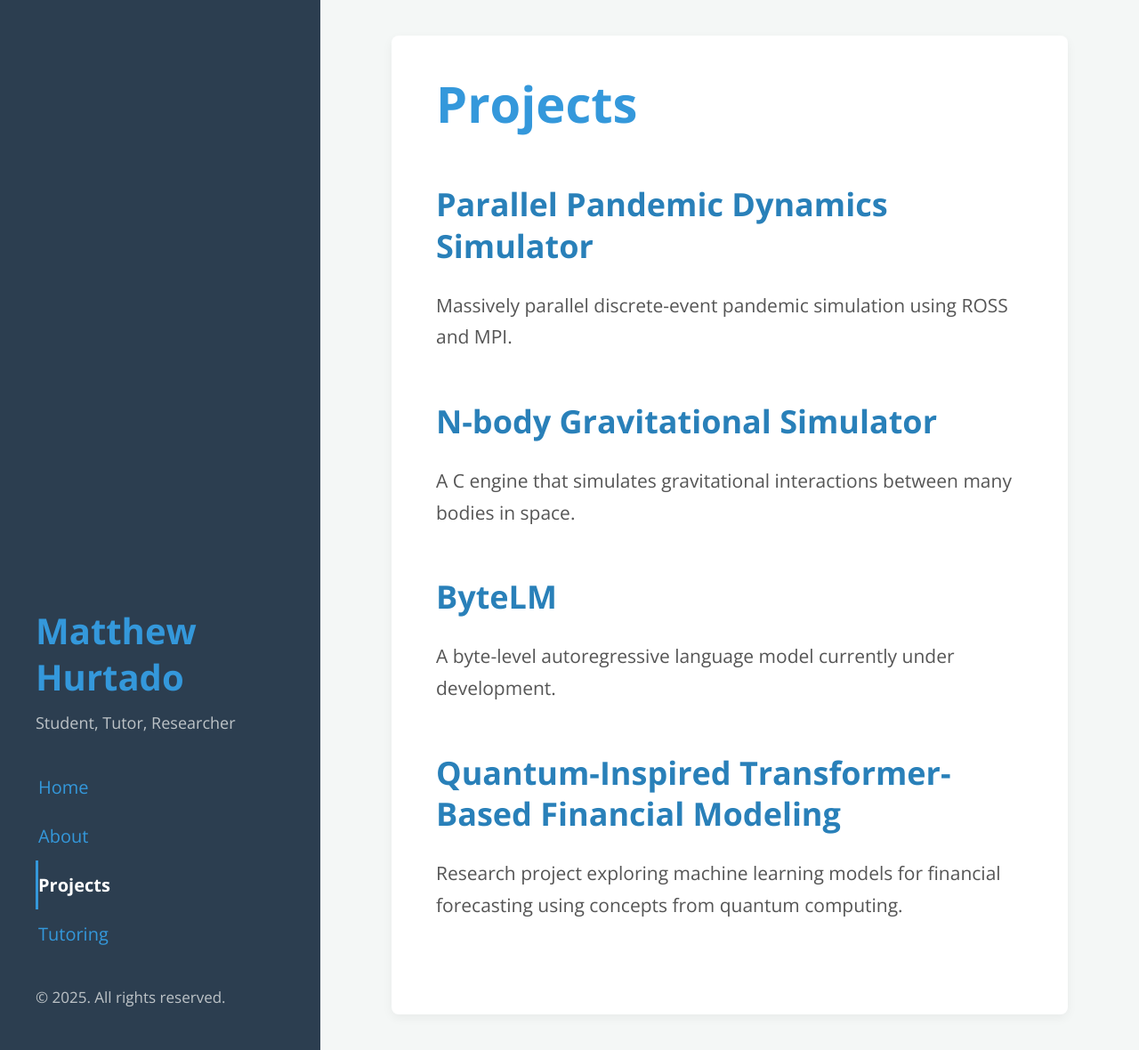
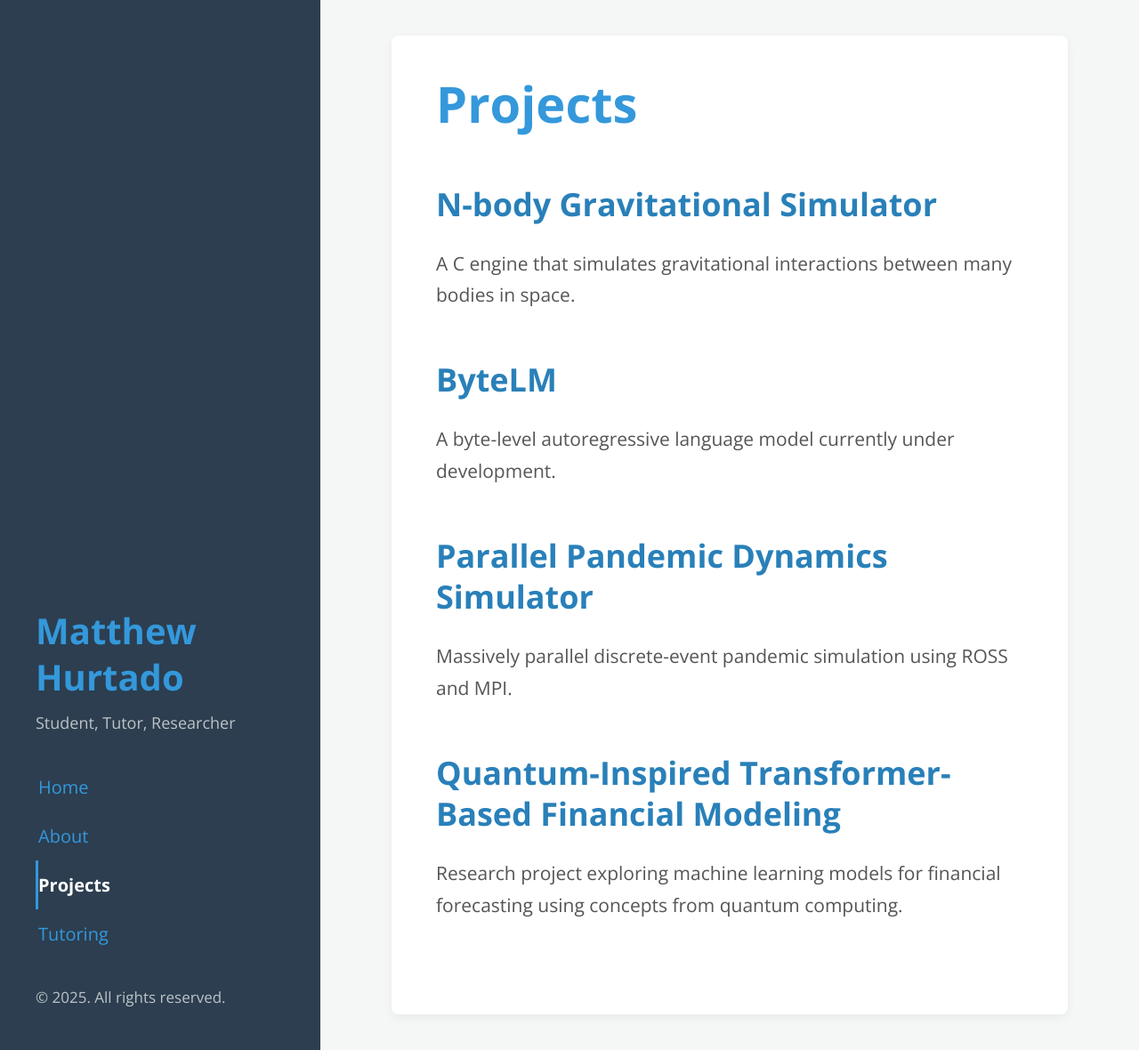
Before and after one commit to mehurtado/mehurtado.github.io, a Jekyll site: the page built from projects.md, in a window 1280 px wide and 1180 px high. Shown: the whole window at 89% size. Built offline with Jekyll 4.4.1, drawn with Linux system fonts in a browser that asks for light colours; part of the change alters nothing that is shown.

```diff
--- a/projects.md
+++ b/projects.md
@@ -2,9 +2,6 @@
 layout: page
 title: Projects
 ---
-
-### [Parallel Pandemic Dynamics Simulator](assets/Parallel Discrete-Event Simulation of Pandemic Dynamics using ROSS and MPI.pdf)
-Massively parallel discrete-event pandemic simulation using ROSS and MPI.
 
 ### [N-body Gravitational Simulator](https://github.com/mehurtado/Expanse)
 A C engine that simulates gravitational interactions between many bodies in space.
@@ -12,5 +9,8 @@ A C engine that simulates gravitational interactions between many bodies in spac
 ### [ByteLM](https://github.com/mehurtado/ByteLM)
 A byte-level autoregressive language model currently under development.
 
+### [Parallel Pandemic Dynamics Simulator](assets/Parallel Discrete-Event Simulation of Pandemic Dynamics using ROSS and MPI.pdf)
+Massively parallel discrete-event pandemic simulation using ROSS and MPI.
+
 ### [Quantum-Inspired Transformer-Based Financial Modeling](assets/Educating_Autoregressive_Models.pdf)
 Research project exploring machine learning models for financial forecasting using concepts from quantum computing.
```
